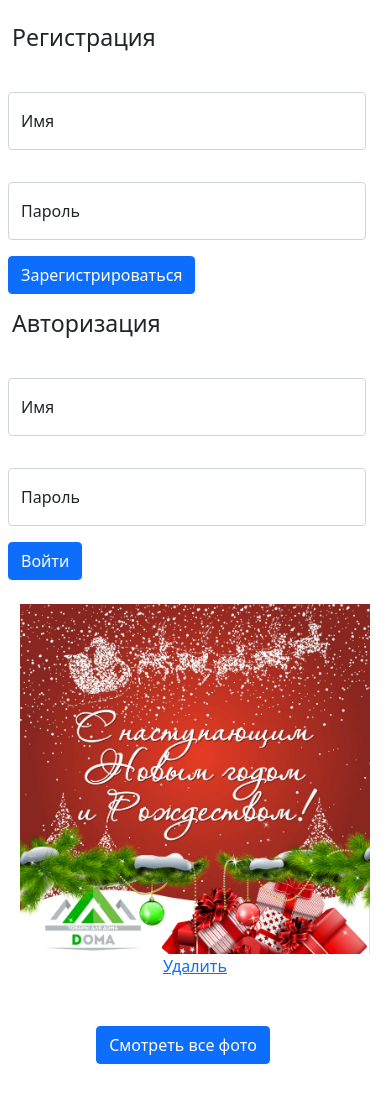
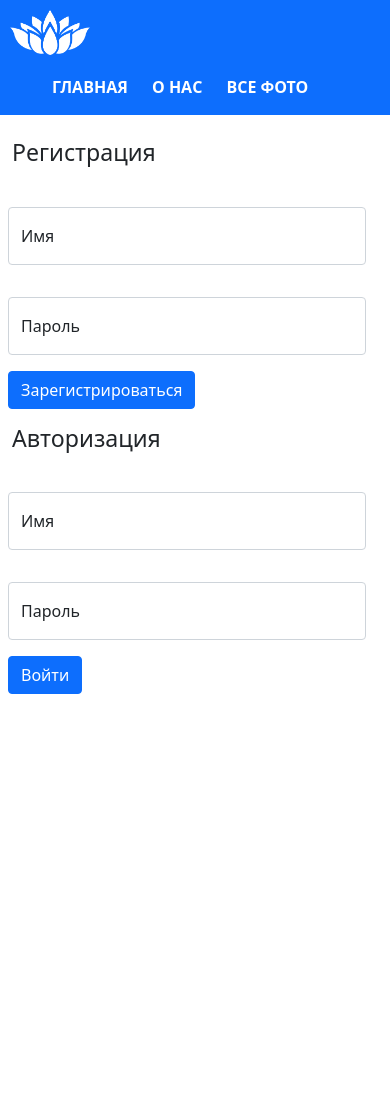
Before and after one commit to dimadawid/fotohosting, a PHP site: page / in a window 390 px wide. After the commit the page ends 844 px from the top, so only its background shows below. Run offline with PHP 8.4, Linux system fonts and the light colour scheme; data comes from the database, SQL or seed files in the repository; a stand-in replaces the project's code that opens the database connection.

Commit message:
correction file

```diff
--- a/index.php
+++ b/index.php
@@ -78,11 +78,38 @@ if (isset($_GET['delimg'])) {
     <meta http-equiv="X-UA-Compatible" content="ie=edge">
     <title>Фотохостинг</title>
     <link href="https://cdn.jsdelivr.net/npm/bootstrap@5.1.3/dist/css/bootstrap.min.css" rel="stylesheet" integrity="sha384-1BmE4kWBq78iYhFldvKuhfTAU6auU8tT94WrHftjDbrCEXSU1oBoqyl2QvZ6jIW3" crossorigin="anonymous">
+    <link rel="stylesheet" href="style.css">
 </head>
 
 <body>
 
+    <div class="header">
+        <div class="row">
+
+            <div class="col-md-6">
+                <div class="logo">
+                    <img src="./img/logofoto.png" alt="">
+
+                </div>
+            </div>
+            <div class="col-md-6 align-self-center">
+                <div class="nav">
+                    <ul>
+                        <li><a href="index.php">главная</a></li>
+                        <li>о нас</li>
+                        <li><a href="comment.php">все фото</a></li>
+
+                    </ul>
+                </div>
+            </div>
+
+        </div>
+    </div>
+
     <div class="container">
+
+
+
 
         <div class="row my-4">
             <?php if (!empty($_SESSION['errors'])) : ?>
@@ -171,7 +198,7 @@ if (isset($_GET['delimg'])) {
 
                 <div class="row">
                     <div class="col-md-6 offset-md-3">
-                        <p>Добро пожаловать, <?= htmlspecialchars($_SESSION['user']['name']) ?>! <a href="?do=exit">Выйти</a></p>
+                        <p>Добро пожаловать, <?= htmlspecialchars($_SESSION['user']['name']) ?>! <a  class="delbutton" href="?do=exit">Выйти</a></p>
                     </div>
                 </div>
                 <form action="index.php" method="post" class="row g-3 mb-5">
@@ -215,7 +242,7 @@ if (isset($_GET['delimg'])) {
                                         <h5 class="card-title">Автор: <?= htmlspecialchars($message['name']) ?></h5>
                                         <p class="card-text"><?= htmlspecialchars($message['message']) ?></p>
                                         <p>Дата: <?= $message['created_at'] ?></p>
-                                        <a href="?del=<?= $message['id'] ?>">Удалить</a>
+                                        <a class="delbutton" href="?del=<?= $message['id'] ?>">Удалить</a>
                                         <!-- <a href="?red=<?= $message['id'] ?>">Редактировать</a> -->
                                     </div>
                                 </div>
@@ -230,7 +257,6 @@ if (isset($_GET['delimg'])) {
 
                     </div>
                 <?php endif; ?>
-            <?php endif; ?>
                 <?php
             $stmt = $pdo->prepare("select * from images");
             $stmt->execute();
@@ -240,18 +266,20 @@ if (isset($_GET['delimg'])) {
             <?php foreach ($imagelist as $image) : ?>
                 <div class="col-md-4 text-center my-4">
                     <img src="<?= $image["image"] ?>" title="<?= $image["name"] ?>" width="350" height="350">
-                        <a href="?delimg=<?= $image['id'] ?>">Удалить</a>
+                    <a class="delbutton" href="?delimg=<?= $image['id'] ?>">Удалить</a>
                 </div>
             <?php endforeach; ?>
+            <?php endif; ?>
+
             </br>
-            <div class="row">
+            <!-- <div class="row">
                 <div class="col-md-12 text-center my-4">
                     <a href="comment.php"><button class="btn btn-primary">Смотреть все фото</button></a>
                 </div>
 
 
 
-            </div>
+            </div> -->
 
 
         </div>
--- /dev/null
+++ b/style.css
@@ -0,0 +1,48 @@
+h1{
+    text-transform: uppercase;
+}
+
+a{
+    color: #fff;
+    text-decoration: none;
+
+}
+a:hover{
+
+    color: #fff;
+}
+
+.header{
+    background-color: #0d6efd;
+}
+
+
+
+.logo{
+
+    padding: 10px;
+}
+.logo img{
+    width: 80px;
+    height: auto;
+
+}
+.nav ul{
+    padding-top: 10px;
+
+}
+
+.nav ul li{
+    font-weight: 900;
+    display: inline;
+    color: #fff;
+    padding-left: 20px;
+    text-transform: uppercase;
+
+}
+.delbutton{
+    color: #0d6efd;
+}
+.delbutton:hover{
+    color: #0d6efd;
+}
```
Also changed, not shown: comment.php (+30 -8 lines), img/logofoto.png (added), img/logofotoblack.png (added). Lines whose indentation alone changed are shown as unchanged.
